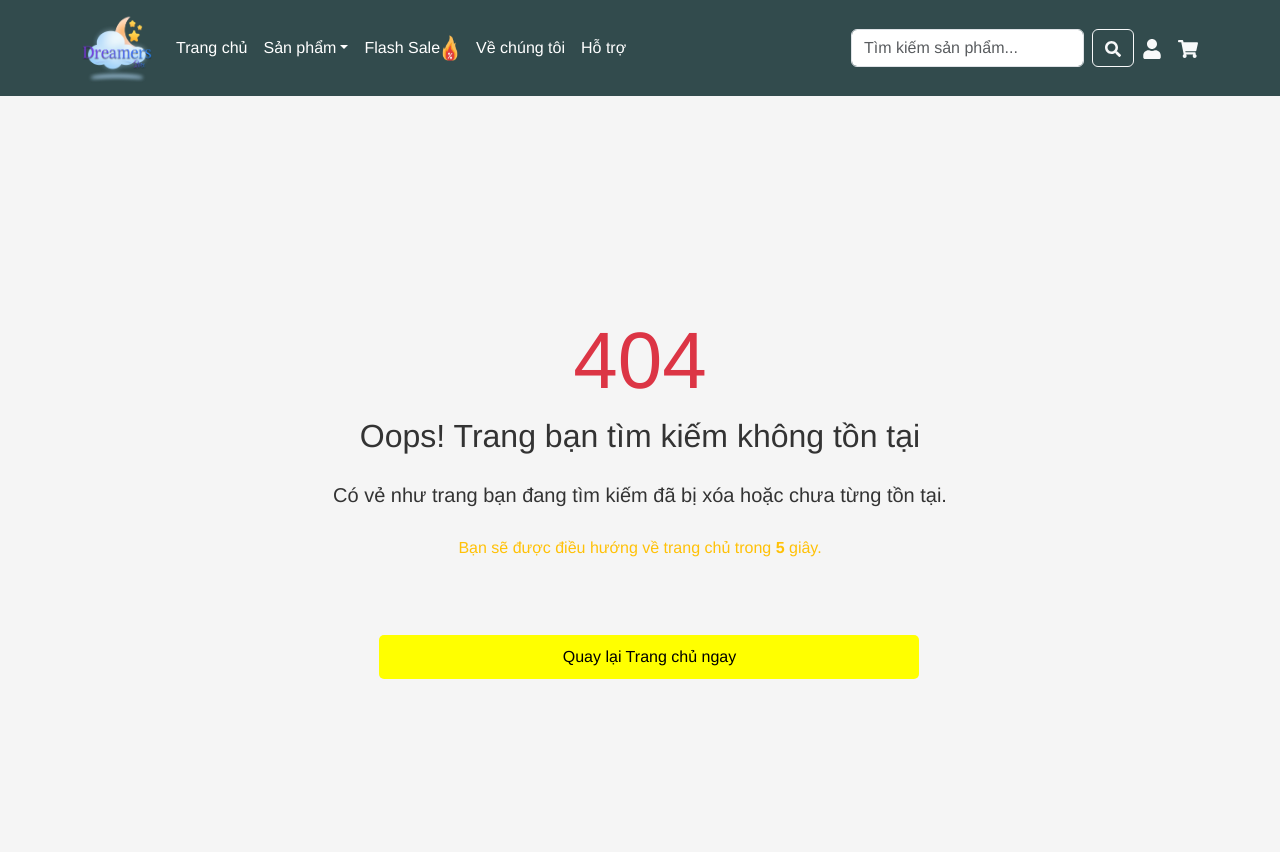
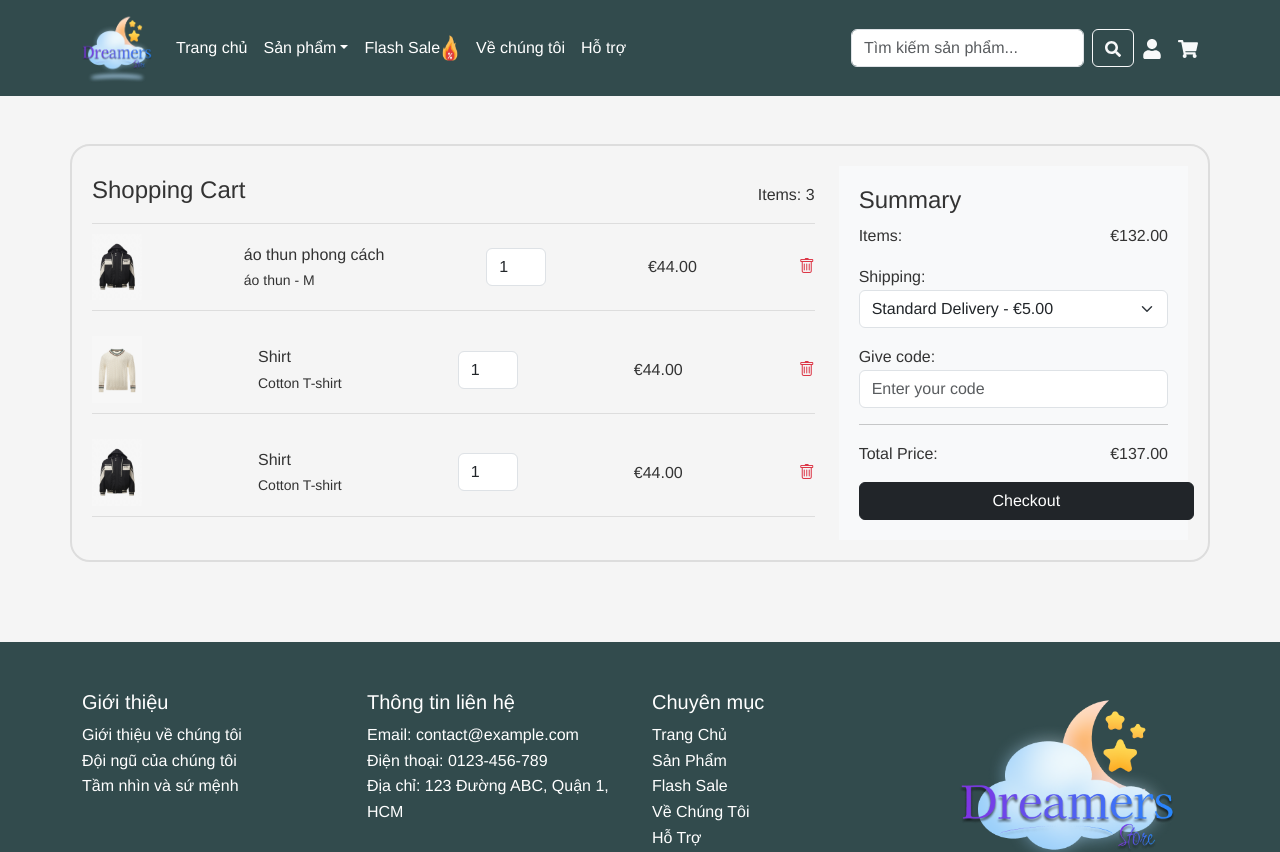
Before and after one commit to thanhDo220404/DATN_FE, a Next.js app: page /giohang in a window 1280 px wide. Before the commit this address had no page. Shown: the top 852 px of the page. Built offline with nearby package versions, Linux system fonts and the light colour scheme.

Commit message:
giaodien-donhang

```diff
--- /dev/null
+++ b/src/app/giohang/page.js
@@ -0,0 +1,81 @@
+import "bootstrap/dist/css/bootstrap.min.css";
+import "bootstrap-icons/font/bootstrap-icons.css"; // Import bootstrap icons
+import "../globals.css";
+
+export default function donhang() {
+  return (
+    <>
+      <div className="container mt-5 kShopping">
+      <div className="row">
+          {/* Shopping Cart Items */}
+          <div className="col-md-8">
+            <div className="d-flex justify-content-between align-items-center Shopping-Cart">
+              <h4>Shopping Cart</h4>
+              <span>Items: 3</span>
+            </div>
+            <div className="cart-item">
+              <div>
+                <img src="./images/sp1.jpg" alt="Shirt" />
+              </div>
+              <div>
+                <span>áo thun phong cách<br /><small>áo thun - M</small></span>
+              </div>
+              <div>
+                <input type="number" className="form-control" defaultValue={1} min={1} style={{width: '60px'}} />
+              </div>
+              <div>€44.00</div>
+              <div><a href="#" className="text-danger"><i className="bi bi-trash"></i></a></div>
+            </div>
+            <div className="cart-item">
+              <div>
+                <img src="./images/sp2.jpg" alt="Shirt" />
+              </div>
+              <div>
+                <span>Shirt <br /><small>Cotton T-shirt</small></span>
+              </div>
+              <div>
+                <input type="number" className="form-control" defaultValue={1} min={1} style={{width: '60px'}} />
+              </div>
+              <div>€44.00</div>
+              <div><a href="#" className="text-danger"><i className="bi bi-trash"></i></a></div>
+            </div>
+            <div className="cart-item">
+              <div>
+                <img src="./images/sp1.jpg" alt="Shirt" />
+              </div>
+              <div>
+                <span>Shirt <br /><small>Cotton T-shirt</small></span>
+              </div>
+              <div>
+                <input type="number" className="form-control" defaultValue={1} min={1} style={{width: '60px'}} />
+              </div>
+              <div>€44.00</div>
+              <div><a href="#" className="text-danger"><i className="bi bi-trash"></i></a></div>
+            </div>
+          </div>
+          {/* Summary */}
+          <div className="col-md-4">
+            <div className="cart-summary">
+              <h4>Summary</h4>
+              <p>Items: <span className="float-end">€132.00</span></p>
+              <p>Shipping:
+                <select className="form-select">
+                  <option selected>Standard Delivery - €5.00</option>
+                  <option>Express Delivery - €10.00</option>
+                </select>
+              </p>
+              <p>Give code:
+                <input type="text" className="form-control" placeholder="Enter your code" />
+              </p>
+              <hr />
+              <p>Total Price: <span className="float-end">€137.00</span></p>
+              <button className="btn btn-dark">Checkout</button>
+            </div>
+          </div>
+        </div>
+      </div>
+
+      <script src="/bootstrap/js/bootstrap.bundle.js"></script>
+    </>
+  );
+}
--- a/src/app/globals.css
+++ b/src/app/globals.css
@@ -711,3 +711,33 @@ table {
   background-color: transparent;
   color: black;
 }
+
+/* ----------------------------tri css trang gio hàng */
+.kShopping{
+  margin-bottom: 80px;
+  border: 2px solid #ddd; /* Thêm đường viền */
+  border-radius: 20px; /* Bo tròn viền */
+  padding: 20px; /* Thêm khoảng cách bên trong để nội dung không dính vào viền */
+}
+.cart-item {
+  display: flex;
+  justify-content: space-between;
+  align-items: center;
+  padding: 10px 0;
+  border-bottom: 1px solid #ddd;
+}
+.cart-item img {
+  width: 50px;
+  height: auto;
+}
+.cart-summary {
+  background-color: #f8f9fa;
+  padding: 20px;
+}
+.cart-summary .btn {
+  width: 100%;
+}
+.Shopping-Cart{
+  padding: 10px 0;
+  border-bottom: 1px solid #ddd;
+}
```
